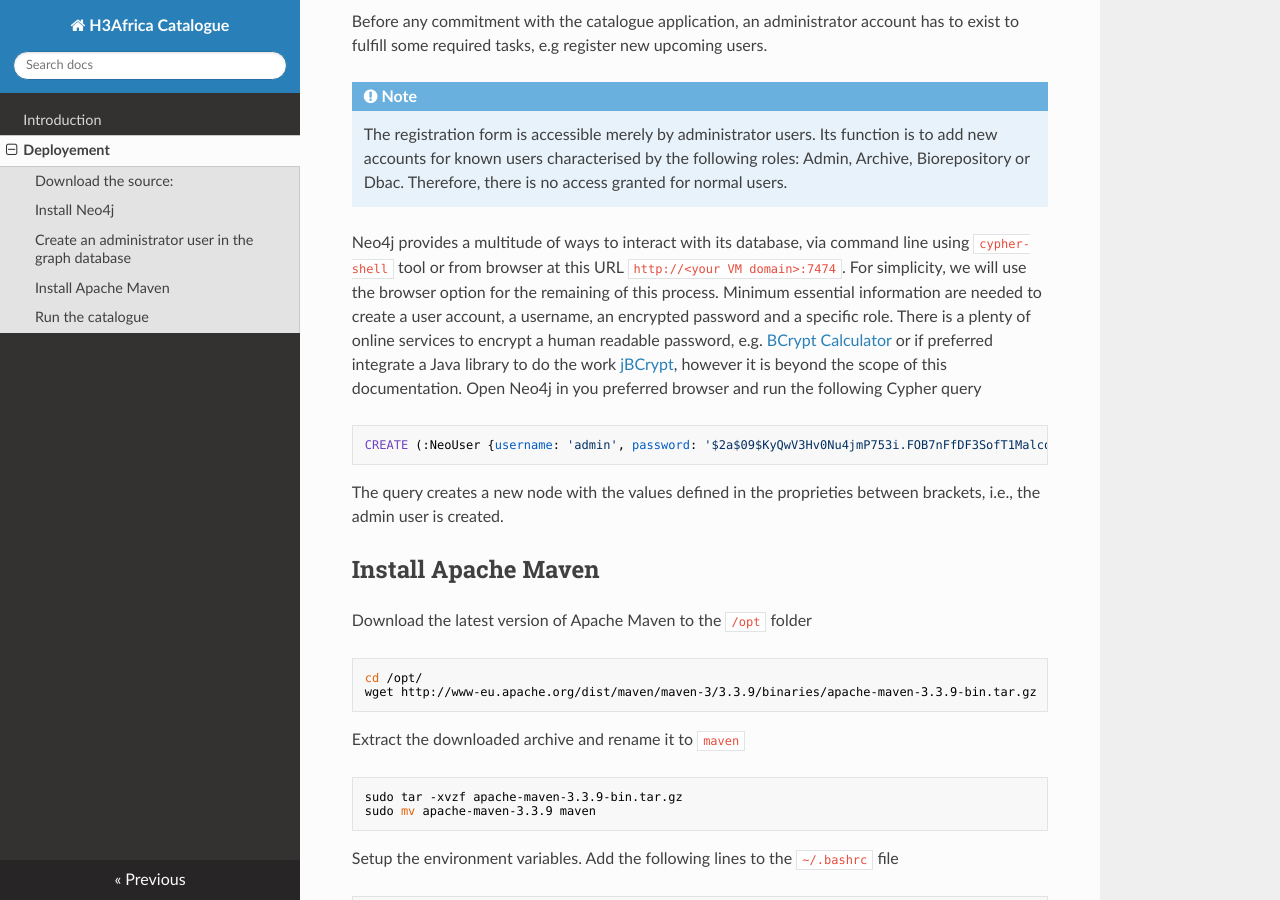
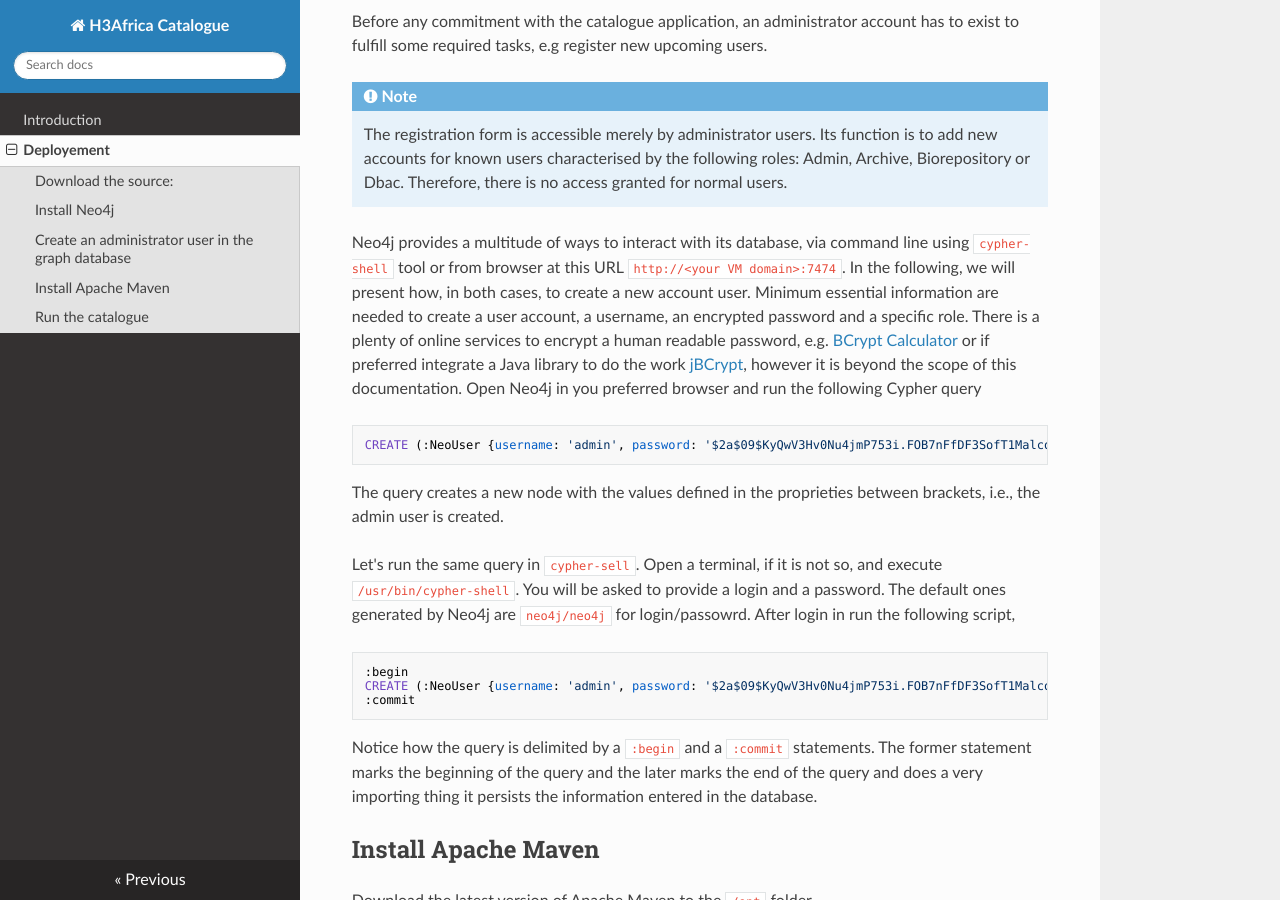
Before and after one commit to hocinebendou/catalogue-docs, an MkDocs documentation site: the page built from docs/deploy.md, in a window 1280 px wide and 900 px high, scrolled down 1600 px. Built offline with MkDocs 1.6.1, drawn with Linux system fonts in a browser that asks for light colours; nearby versions of some CDN libraries; old or Windows-style settings are respelled for this version of MkDocs.

Commit message:
Add how to add an user account with cypher-shell

```diff
--- a/docs/deploy.md
+++ b/docs/deploy.md
@@ -65,8 +65,8 @@ tasks, e.g register new upcoming users.
     granted for normal users.
 
 Neo4j provides a multitude of ways to interact with its database, via command line using `cypher-shell` tool or from
-browser at this URL `http://<your VM domain>:7474`. For simplicity, we will use the browser option for the remaining of this
-process. Minimum essential information are needed to create a user account, a username, an encrypted password and
+browser at this URL `http://<your VM domain>:7474`. In the following, we will present how, in both cases, to create a new
+account user. Minimum essential information are needed to create a user account, a username, an encrypted password and
 a specific role. There is a plenty of online services to encrypt a human readable password, e.g.
 [BCrypt Calculator](https://www.dailycred.com/article/bcrypt-calculator) or if preferred integrate a Java library
 to do the work [jBCrypt](https://github.com/jeremyh/jBCrypt), however it is beyond the scope of this documentation.
@@ -75,6 +75,18 @@ Open Neo4j in you preferred browser and run the following Cypher query
     CREATE (:NeoUser {username: 'admin', password: '$2a$09$KyQwV3Hv0Nu4jmP753i.FOB7nFfDF3SofT1MalcohIS4ZWyysnklK', role: 'ADMIN'})
 
 The query creates a new node with the values defined in the proprieties between brackets, i.e., the admin user is created.
+
+Let's run the same query in `cypher-sell`. Open a terminal, if it is not so, and execute `/usr/bin/cypher-shell`.
+You will be asked to provide a login and a password. The default ones generated by Neo4j are `neo4j/neo4j` for login/passowrd.
+After login in run the following script,
+
+    :begin
+    CREATE (:NeoUser {username: 'admin', password: '$2a$09$KyQwV3Hv0Nu4jmP753i.FOB7nFfDF3SofT1MalcohIS4ZWyysnklK', role: 'ADMIN'})
+    :commit
+
+Notice how the query is delimited by a `:begin` and a `:commit` statements. The former statement marks the beginning of
+the query and the later marks the end of the query and does a very importing thing it persists the information entered
+in the database.
 
 ## Install Apache Maven
 
```
